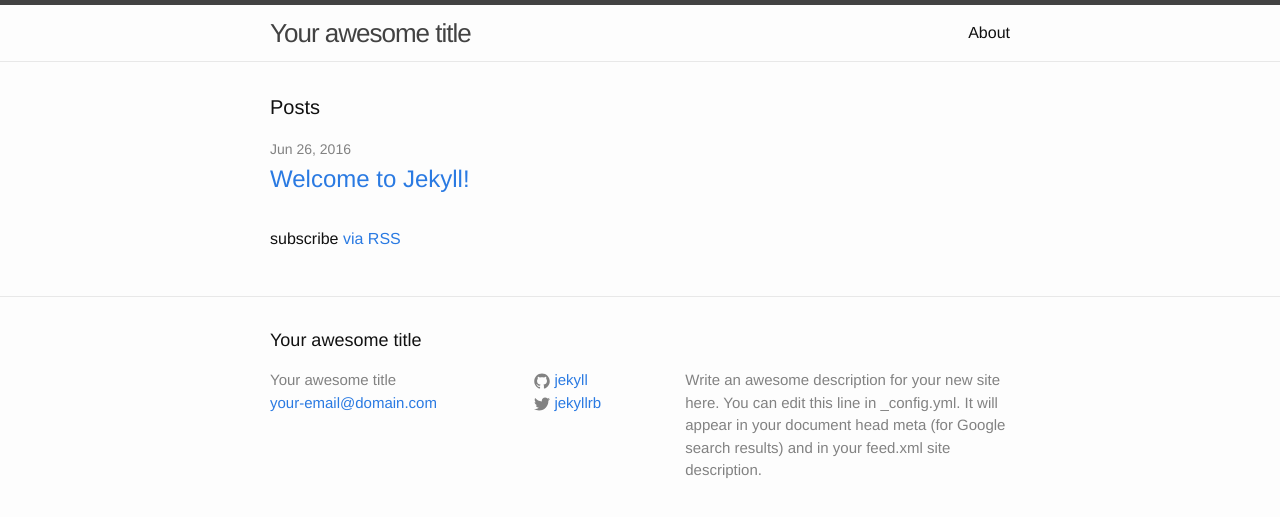
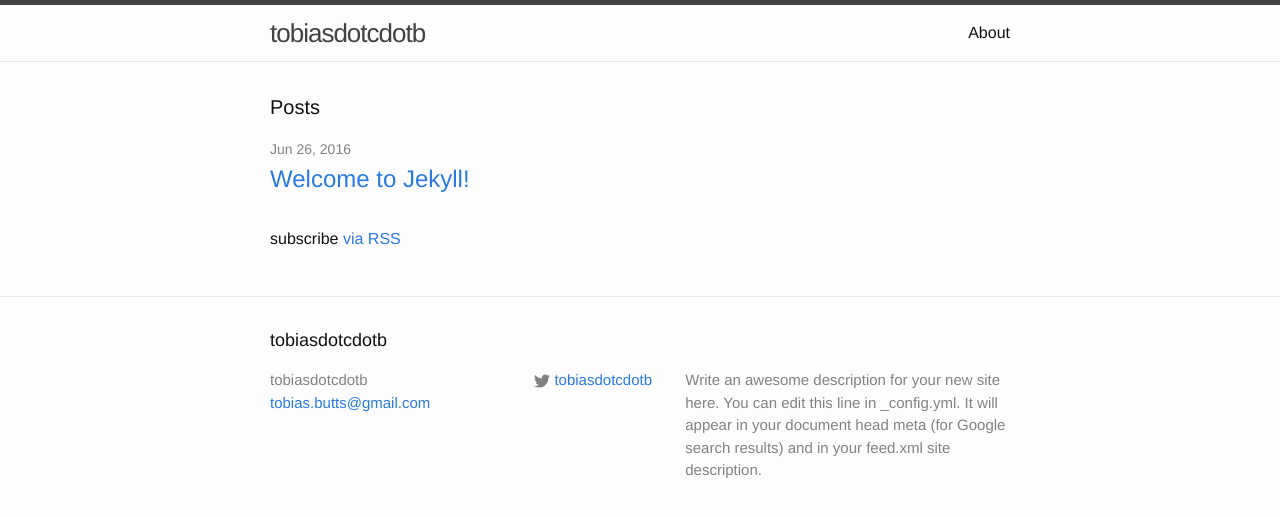
Before and after one commit to tobiasdotcdotb/tobiasdotcdotb.github.io, a Jekyll site: the page built from index.html, in a window 1280 px wide. Shown: the top 517 px of the page. Built offline with Jekyll 4.4.1, drawn with Linux system fonts in a browser that asks for light colours.

Commit message:
Update _config.yml

```diff
--- a/_config.yml
+++ b/_config.yml
@@ -6,16 +6,16 @@
 # 'jekyll serve'. If you change this file, please restart the server process.
 
 # Site settings
-title: Your awesome title
-email: your-email@domain.com
+title: tobiasdotcdotb
+email: tobias.butts@gmail.com
 description: > # this means to ignore newlines until "baseurl:"
   Write an awesome description for your new site here. You can edit this
   line in _config.yml. It will appear in your document head meta (for
   Google search results) and in your feed.xml site description.
 baseurl: "" # the subpath of your site, e.g. /blog
 url: "http://yourdomain.com" # the base hostname & protocol for your site
-twitter_username: jekyllrb
-github_username:  jekyll
+twitter_username: tobiasdotcdotb
+
 
 # Build settings
 markdown: kramdown
```
